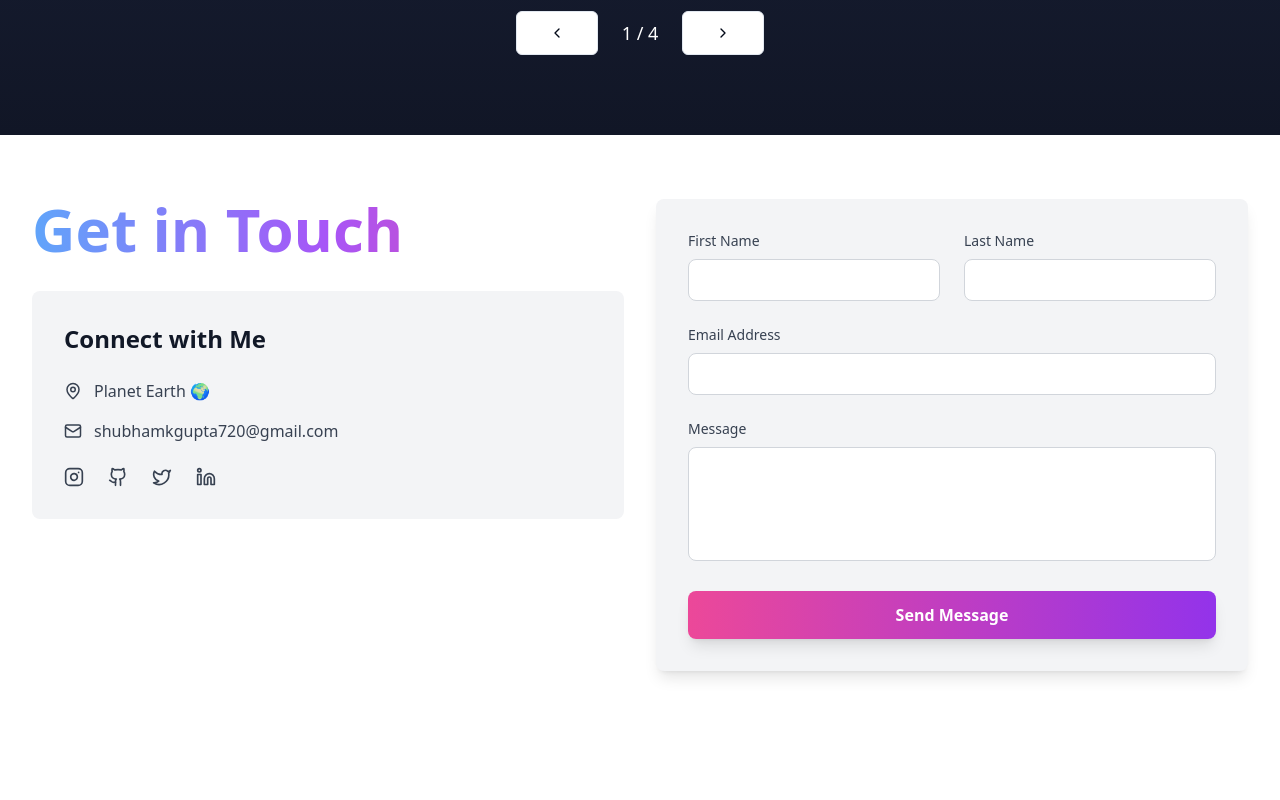
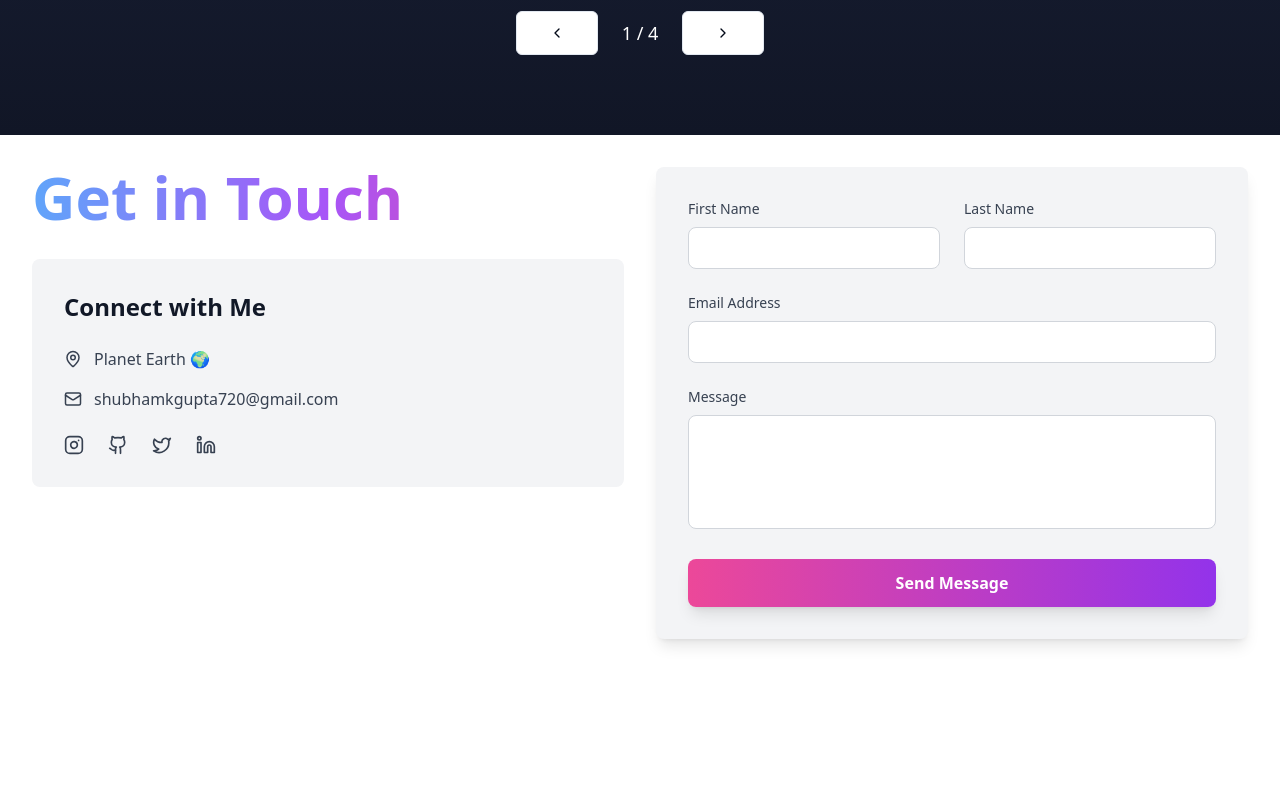
Before and after one commit to shubGupta10/My-Portfolio-, a Next.js app: page / in a window 1280 px wide. Shown: the part 2820-3620 px from the top of the page. Built offline with nearby package versions, Linux system fonts and the light colour scheme.

Commit message:
Improvements in UI

```diff
--- a/src/app/myComponents/Contact.tsx
+++ b/src/app/myComponents/Contact.tsx
@@ -18,7 +18,7 @@ const ContactForm = () => {
   }
 
   return (
-    <div id='contact' className={`min-h-screen flex flex-col py-8 px-4 sm:py-16 sm:px-6 lg:px-8 ${resolvedTheme === 'dark' ? 'bg-gradient-to-b from-[#111626] via-[#1a2138] to-[#222c4a]' : 'bg-white'} transition-colors duration-300`}>
+    <div id='contact' className={`min-h-screen flex flex-col py-8 px-4 sm:py-18 sm:px-6 lg:px-8 ${resolvedTheme === 'dark' ? 'bg-gradient-to-b from-[#111626] via-[#1a2138] to-[#222c4a]' : 'bg-white'} transition-colors duration-300`}>
       <div className="w-full max-w-7xl mx-auto flex flex-col lg:flex-row lg:items-start lg:justify-between gap-8 mb-8 lg:mb-16">
         {/* Left side - Contact Info */}
         <div className="w-full lg:w-1/2 lg:sticky lg:top-8">
```
